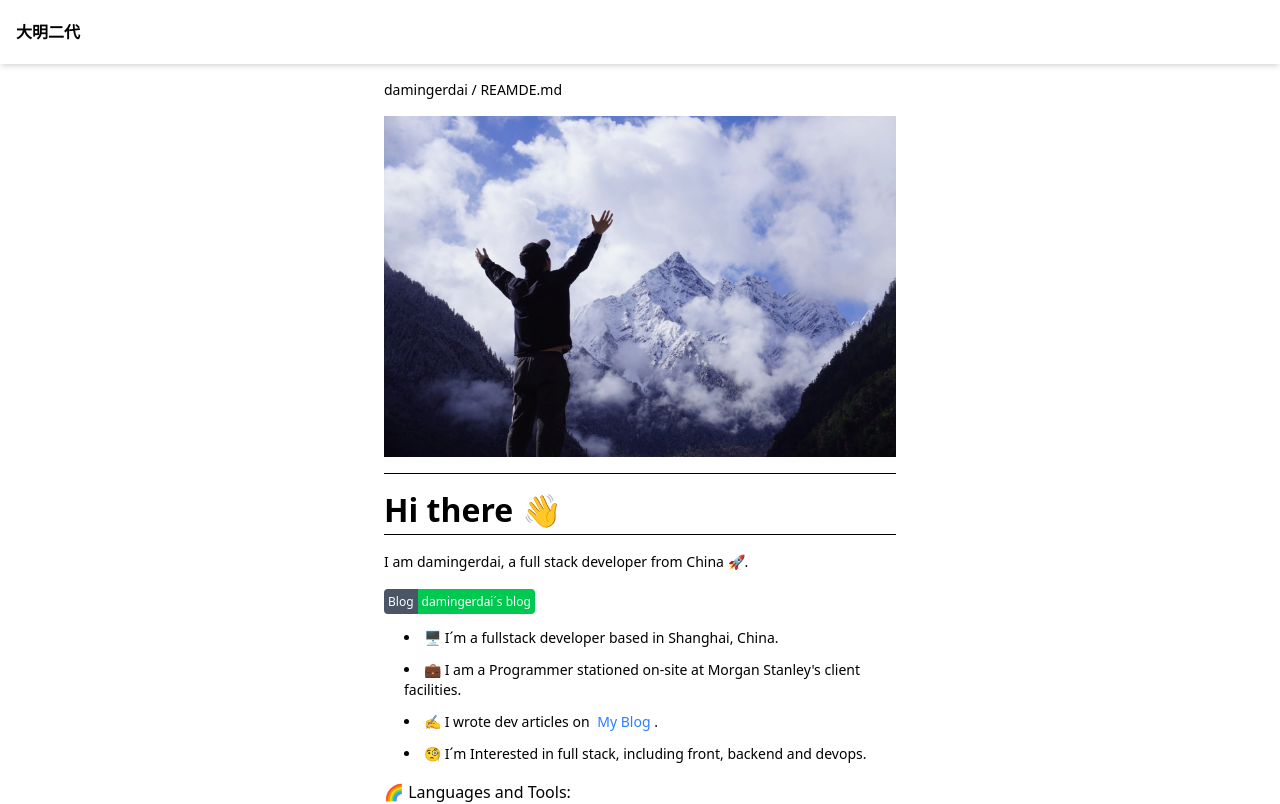
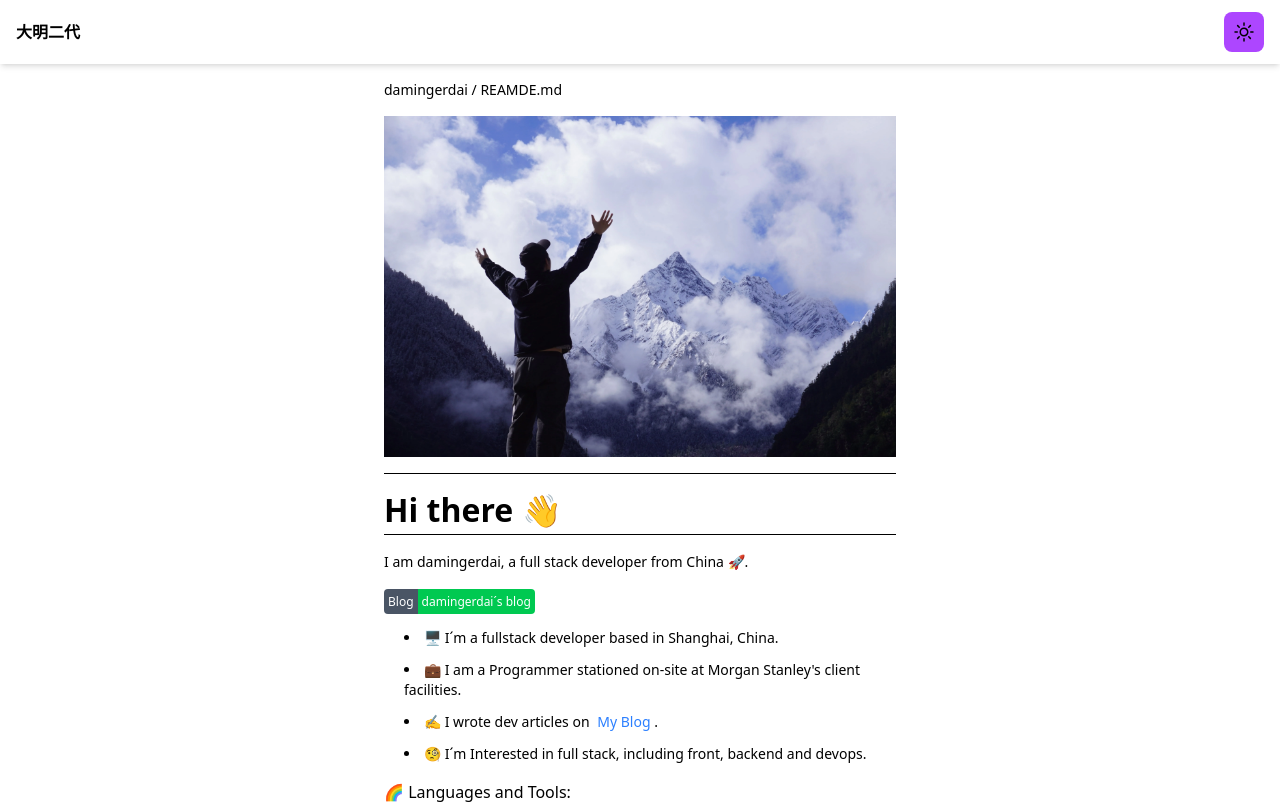
Before and after one commit to damingerdai/damingerdai-homepage-angular, an Angular app: page / in a window 1280 px wide. Shown: the top 804 px of the page. Built offline with nearby package versions, Linux system fonts and the light colour scheme.

Commit message:
feat: remove @angular/animations in toggle-theme-buttom component

```diff
--- a/src/app/theme-toggle-button/theme-toggle-button.css
+++ b/src/app/theme-toggle-button/theme-toggle-button.css
@@ -0,0 +1,14 @@
+@keyframes fadeInDown {
+  from {
+    opacity: 0;
+    transform: translateY(-20px);
+  }
+  to {
+    opacity: 1;
+    transform: translateY(0);
+  }
+}
+
+.animate-fade-in {
+  animation: fadeInDown 200ms ease-out forwards;
+}
--- a/src/app/theme-toggle-button/theme-toggle-button.html
+++ b/src/app/theme-toggle-button/theme-toggle-button.html
@@ -1,13 +1,19 @@
-<div [@fadeInOut]="fadeState">
+<div>
   <button
     aria-label="toggle theme"
     class="p-2 rounded-lg bg-purple-500 dark:bg-orange-500"
     (click)="toogleTheme()"
   >
-    @if (isDark) {
-      <app-moon-icon />
+    @if (isDark()) {
+    <app-moon-icon
+      class="block animate-fade-in"
+      [animate.enter]="{ style: { opacity: 0, transform: 'translateY(-20px)' }, use: '200ms ease-out' }"
+    />
     } @else {
-      <app-sun-icon />
+    <app-sun-icon
+      class="block animate-fade-in"
+      [animate.enter]="{ style: { opacity: 0, transform: 'translateY(-20px)' }, use: '200ms ease-out' }"
+    />
     }
   </button>
 </div>
--- a/src/app/theme-toggle-button/theme-toggle-button.ts
+++ b/src/app/theme-toggle-button/theme-toggle-button.ts
@@ -11,6 +11,7 @@ import {
   Inject,
   DOCUMENT,
   ChangeDetectionStrategy,
+  signal,
 } from '@angular/core';
 import { IconsModule } from '../icons/icons.module';
 
@@ -20,35 +21,31 @@ import { IconsModule } from '../icons/icons.module';
   templateUrl: './theme-toggle-button.html',
   styleUrl: './theme-toggle-button.css',
   changeDetection: ChangeDetectionStrategy.OnPush,
-  animations: [
-    trigger('fadeInOut', [
-      state('in', style({ opacity: 0, transform: 'translateY(-20px)' })),
-      state('out', style({ opacity: 1, transition: 'translateY(0)' })),
-      transition('in => out', animate('200ms ease-out')),
-    ]),
-  ],
 })
 export class ThemeToggleButtonComponent {
   public fadeState = 'out';
-  public isDark = false;
+  public isDark = signal(false);
 
   public toogleTheme() {
-    this.fadeState = 'in';
-    this.isDark = !this.isDark;
-    if (this.isDark) {
-      this.document.body.classList.remove('light');
-      this.document.body.classList.add('dark');
-      this.document.documentElement.classList.remove('light');
-      this.document.documentElement.classList.add('dark');
-      this.document.documentElement.style.setProperty('color-scheme', 'dark');
+    this.isDark.update((dark) => !dark);
+    const isDarkValue = this.isDark();
+
+    const targetEl = this.document.documentElement;
+    const bodyEl = this.document.body;
+
+    if (isDarkValue) {
+      bodyEl.classList.remove('light');
+      bodyEl.classList.add('dark');
+      targetEl.classList.remove('light');
+      targetEl.classList.add('dark');
+      targetEl.style.setProperty('color-scheme', 'dark');
     } else {
-      this.document.body.classList.add('light');
-      this.document.body.classList.remove('dark');
-      this.document.documentElement.classList.remove('dark');
-      this.document.documentElement.classList.add('light');
-      this.document.documentElement.style.setProperty('color-scheme', 'light');
+      bodyEl.classList.add('light');
+      bodyEl.classList.remove('dark');
+      targetEl.classList.remove('dark');
+      targetEl.classList.add('light');
+      targetEl.style.setProperty('color-scheme', 'light');
     }
-    setTimeout(() => (this.fadeState = 'out'), 200);
   }
 
   constructor(@Inject(DOCUMENT) private document: Document) {
```
